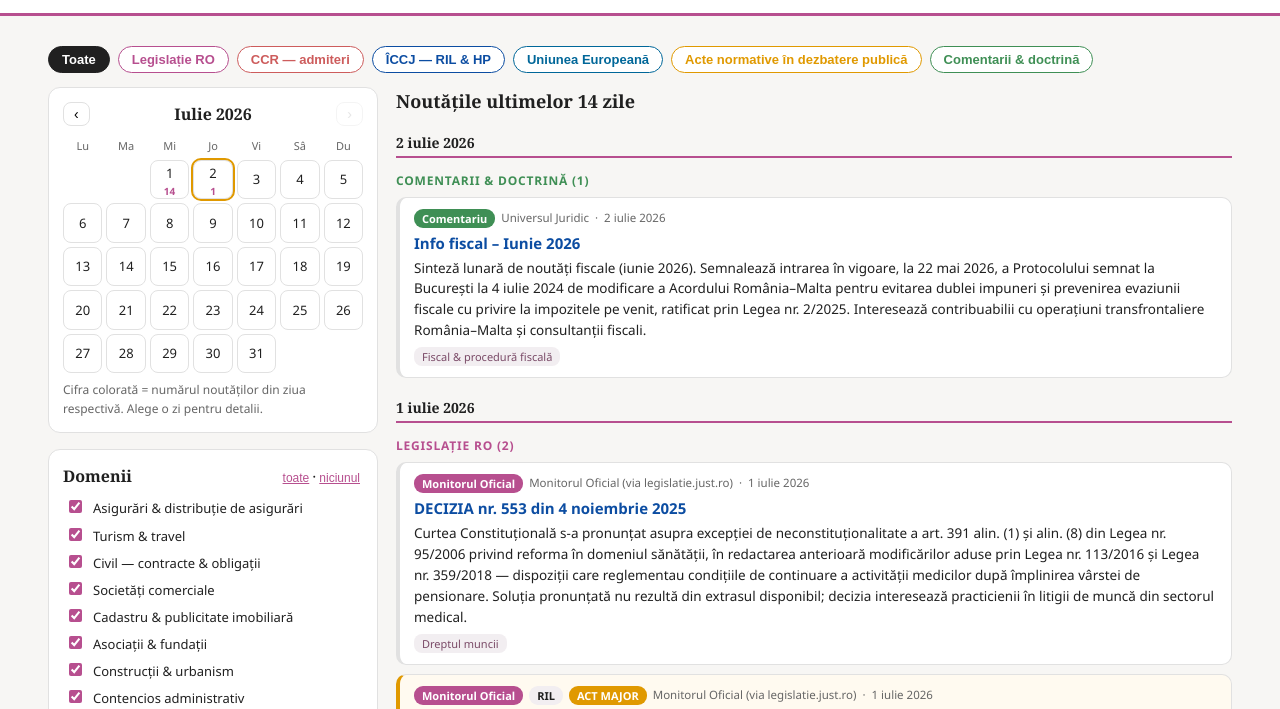
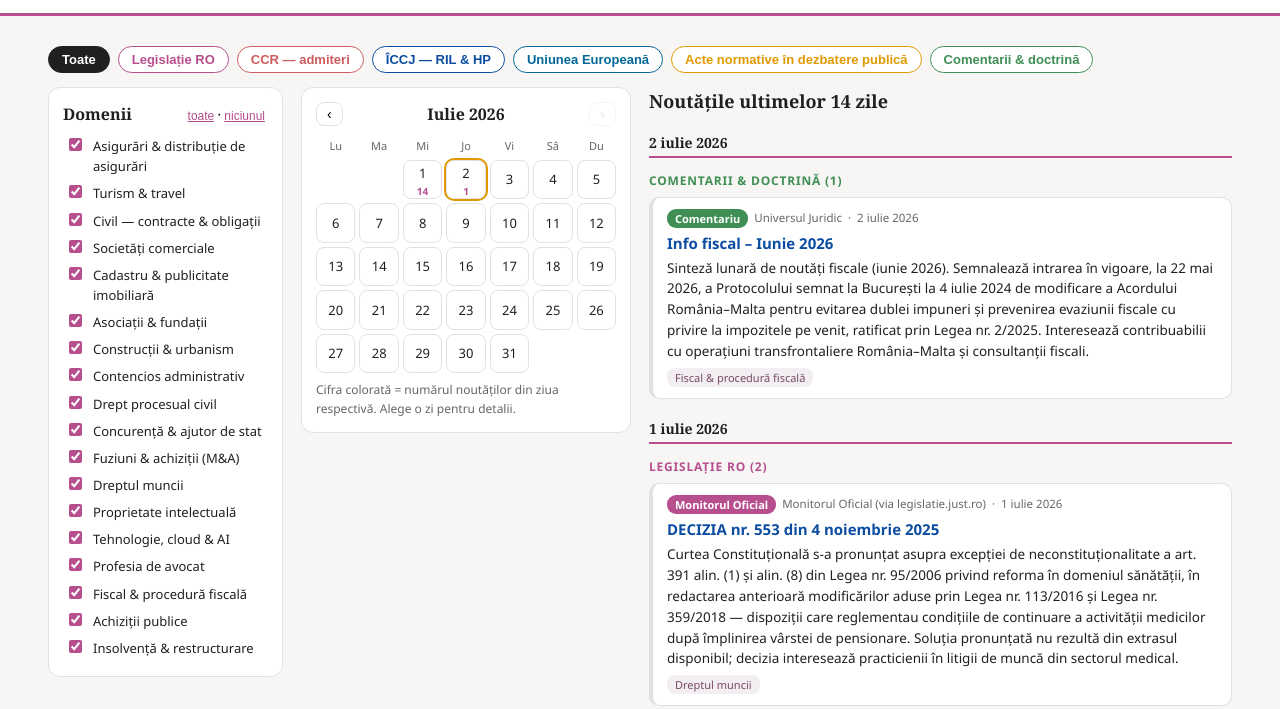
Before and after one commit to COSMINILIESCU/monitor-legislativ-date, a plain HTML site: page index.html in a window 1280 px wide. Shown: the part 91-800 px from the top of the page. Drawn offline with Linux system fonts and the light colour scheme.

Commit message:
layout: domeniile in coloana proprie, la stanga calendarului

```diff
--- a/data/index.json
+++ b/data/index.json
@@ -1 +1 @@
-{"generatedAt": "2026-07-02T14:30:25", "months": ["2026-06", "2026-07"], "domains": [{"id": "asigurari", "label": "Asigurări & distribuție de asigurări"}, {"id": "travel", "label": "Turism & travel"}, {"id": "civil-contracte", "label": "Civil — contracte & obligații"}, {"id": "societati", "label": "Societăți comerciale"}, {"id": "cadastru", "label": "Cadastru & publicitate imobiliară"}, {"id": "asociatii-fundatii", "label": "Asociații & fundații"}, {"id": "constructii", "label": "Construcții & urbanism"}, {"id": "contencios-administrativ", "label": "Contencios administrativ"}, {"id": "procesual-civil", "label": "Drept procesual civil"}, {"id": "concurenta", "label": "Concurență & ajutor de stat"}, {"id": "fuziuni-achizitii", "label": "Fuziuni & achiziții (M&A)"}, {"id": "munca", "label": "Dreptul muncii"}, {"id": "proprietate-intelectuala", "label": "Proprietate intelectuală"}, {"id": "tehnologie", "label": "Tehnologie, cloud & AI"}, {"id": "profesia-avocat", "label": "Profesia de avocat"}, {"id": "fiscal", "label": "Fiscal & procedură fiscală"}, {"id": "achizitii-publice", "label": "Achiziții publice"}, {"id": "insolventa", "label": "Insolvență & restructurare"}], "retentionMonths": 12}
+{"generatedAt": "2026-07-02T14:48:37", "months": ["2026-06", "2026-07"], "domains": [{"id": "asigurari", "label": "Asigurări & distribuție de asigurări"}, {"id": "travel", "label": "Turism & travel"}, {"id": "civil-contracte", "label": "Civil — contracte & obligații"}, {"id": "societati", "label": "Societăți comerciale"}, {"id": "cadastru", "label": "Cadastru & publicitate imobiliară"}, {"id": "asociatii-fundatii", "label": "Asociații & fundații"}, {"id": "constructii", "label": "Construcții & urbanism"}, {"id": "contencios-administrativ", "label": "Contencios administrativ"}, {"id": "procesual-civil", "label": "Drept procesual civil"}, {"id": "concurenta", "label": "Concurență & ajutor de stat"}, {"id": "fuziuni-achizitii", "label": "Fuziuni & achiziții (M&A)"}, {"id": "munca", "label": "Dreptul muncii"}, {"id": "proprietate-intelectuala", "label": "Proprietate intelectuală"}, {"id": "tehnologie", "label": "Tehnologie, cloud & AI"}, {"id": "profesia-avocat", "label": "Profesia de avocat"}, {"id": "fiscal", "label": "Fiscal & procedură fiscală"}, {"id": "achizitii-publice", "label": "Achiziții publice"}, {"id": "insolventa", "label": "Insolvență & restructurare"}], "retentionMonths": 12}
--- a/index.html
+++ b/index.html
@@ -37,9 +37,14 @@
   .fbtn.on{background:var(--ink);border-color:var(--ink);color:#fff}
   .fbtn.gc{border-color:var(--g);color:var(--g)}
   .fbtn.gc.on{background:var(--g);border-color:var(--g);color:#fff}
-  /* layout */
-  .cols{display:grid;grid-template-columns:330px 1fr;gap:18px}
-  @media(max-width:860px){.cols{grid-template-columns:1fr}}
+  /* layout: [domenii] [calendar] [listă] */
+  .cols{display:grid;grid-template-columns:235px 330px 1fr;gap:18px;
+        grid-template-areas:"dom cal list"}
+  #colDom{grid-area:dom} #colCal{grid-area:cal} #colList{grid-area:list}
+  @media(max-width:1100px){.cols{grid-template-columns:250px 1fr;
+        grid-template-areas:"dom cal" "list list"}}
+  @media(max-width:700px){.cols{grid-template-columns:1fr;
+        grid-template-areas:"cal" "dom" "list"}}
   .panel{background:var(--panel);border:1px solid var(--line);border-radius:12px;padding:14px}
   /* calendar */
   .calhead{display:flex;justify-content:space-between;align-items:center;margin-bottom:8px}
@@ -59,8 +64,8 @@
   .day .n{font-size:10px;line-height:1;margin-top:2px;color:var(--brand);font-weight:700}
   .day.sel .n{color:#ffe2b8}
   .caltip{font-size:12px;color:var(--muted);margin-top:8px}
-  /* panoul de domenii (stânga, sub calendar) */
-  #dompanelL{margin-top:16px}
+  /* panoul de domenii (coloana din extrema stângă) */
+  #dompanelL{position:sticky;top:14px}
   .domhead{display:flex;justify-content:space-between;align-items:center;margin-bottom:6px}
   .domhead b{font-family:Georgia,serif;font-size:16px}
   .domhead .actions button{font-size:12px;border:none;background:none;color:var(--brand);
@@ -109,7 +114,16 @@
   <div id="err"></div>
   <div class="filters" id="catbar"></div>
   <div class="cols">
-    <div>
+    <div id="colDom">
+      <div class="panel" id="dompanelL">
+        <div class="domhead">
+          <b>Domenii</b>
+          <span class="actions"><button id="domall">toate</button>·<button id="domnone">niciunul</button></span>
+        </div>
+        <div id="domlist"></div>
+      </div>
+    </div>
+    <div id="colCal">
       <div class="panel">
         <div class="calhead">
           <button id="prevm" title="luna anterioară">‹</button>
@@ -119,15 +133,8 @@
         <div class="grid" id="calgrid"></div>
         <div class="caltip">Cifra colorată = numărul noutăților din ziua respectivă. Alege o zi pentru detalii.</div>
       </div>
-      <div class="panel" id="dompanelL">
-        <div class="domhead">
-          <b>Domenii</b>
-          <span class="actions"><button id="domall">toate</button>·<button id="domnone">niciunul</button></span>
-        </div>
-        <div id="domlist"></div>
-      </div>
     </div>
-    <div>
+    <div id="colList">
       <div id="viewtitle"></div>
       <div id="list"></div>
     </div>
```
Also changed, not shown: data/latest.json.
